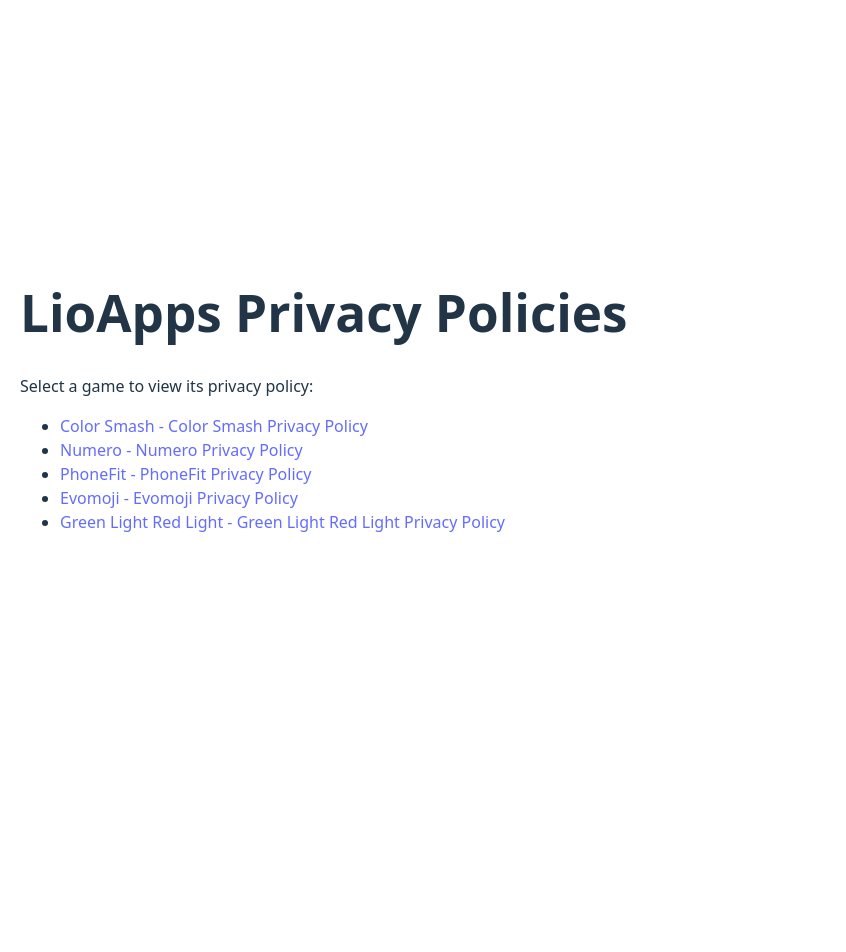
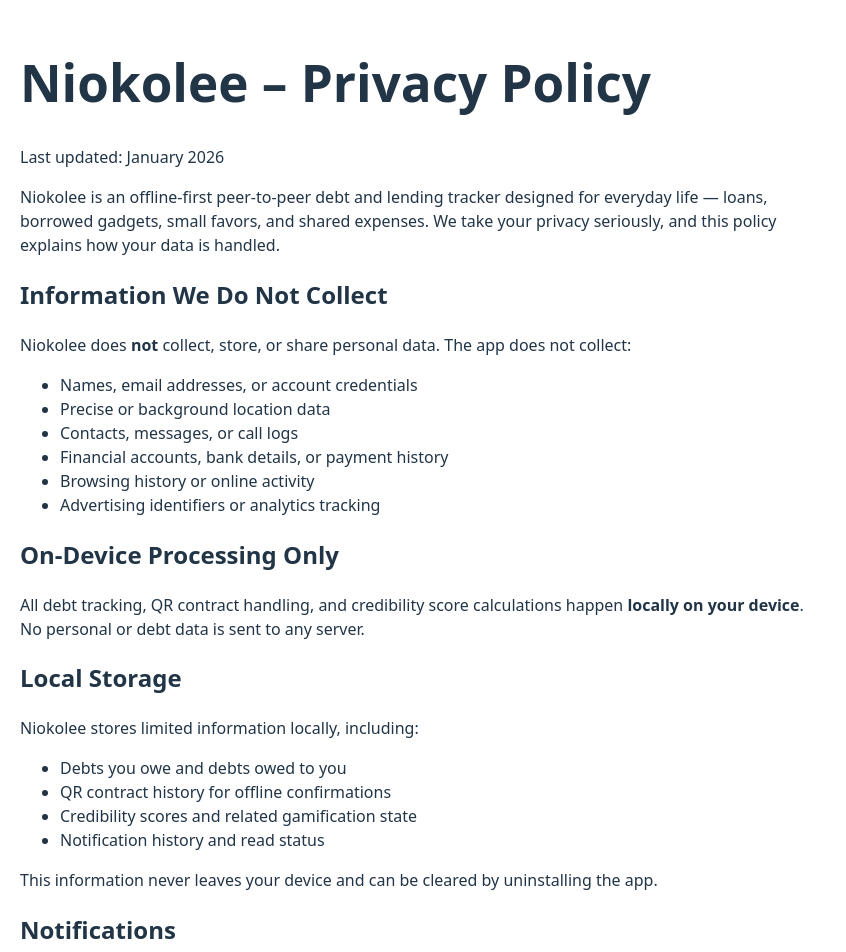
Before and after one commit to leomuguchia/liioapps, a React (Vite) app: page /privacy/niokolee in a window 1280 px wide. Shown: the top 952 px of the page, without its empty margins (0-846 px from the left). Before the commit the page ends 800 px from the top, so only its background shows below. Built offline with nearby package versions, Linux system fonts and the light colour scheme.

Commit message:
niokolee

```diff
--- a/src/App.jsx
+++ b/src/App.jsx
@@ -6,6 +6,7 @@ import NumeroPrivacy from "./policies/numero";
 import PhoneFitPrivacy from "./policies/phonefit";
 import EvomojiPrivacy from "./policies/evomoji";
 import GreenLightRedLightPrivacy from "./policies/greenLight";
+import NiokoleePrivacy from "./policies/niokolee";
 
 function App() {
   return (
@@ -17,6 +18,7 @@ function App() {
         <Route path="/privacy/phonefit" element={<PhoneFitPrivacy />} />
         <Route path="/privacy/evomoji" element={<EvomojiPrivacy />} />
         <Route path="/privacy/green-light" element={<GreenLightRedLightPrivacy/>} />
+        <Route path="/privacy/niokolee" element={<NiokoleePrivacy/>} />
         <Route path="*" element={<Home />} />
       </Routes>
     </BrowserRouter>
--- a/src/Home.jsx
+++ b/src/Home.jsx
@@ -25,6 +25,10 @@ export default function Home() {
           <a href="/privacy/green-light">Green Light Red Light</a>
           <a href="/privacy/green-light"> - Green Light Red Light Privacy Policy</a>
         </li>
+        <li>
+          <a href="/privacy/niokolee">Niokolee</a>
+          <a href="/privacy/niokolee"> - Niokolee Privacy Policy</a>
+        </li>
       </ul>
     </div>
   );
--- /dev/null
+++ b/src/policies/niokolee.jsx
@@ -0,0 +1,91 @@
+export default function NiokoleePrivacy() {
+  return (
+    <div style={{ padding: 20, maxWidth: 800, margin: "0 auto" }}>
+      <h1>Niokolee – Privacy Policy</h1>
+      <p>Last updated: January 2026</p>
+
+      <p>
+        Niokolee is an offline-first peer-to-peer debt and lending tracker
+        designed for everyday life — loans, borrowed gadgets, small favors,
+        and shared expenses. We take your privacy seriously, and this policy
+        explains how your data is handled.
+      </p>
+
+      <h2>Information We Do Not Collect</h2>
+      <p>
+        Niokolee does <strong>not</strong> collect, store, or share personal data.
+        The app does not collect:
+      </p>
+      <ul>
+        <li>Names, email addresses, or account credentials</li>
+        <li>Precise or background location data</li>
+        <li>Contacts, messages, or call logs</li>
+        <li>Financial accounts, bank details, or payment history</li>
+        <li>Browsing history or online activity</li>
+        <li>Advertising identifiers or analytics tracking</li>
+      </ul>
+
+      <h2>On-Device Processing Only</h2>
+      <p>
+        All debt tracking, QR contract handling, and credibility score calculations
+        happen <strong>locally on your device</strong>. No personal or debt data is
+        sent to any server.
+      </p>
+
+      <h2>Local Storage</h2>
+      <p>
+        Niokolee stores limited information locally, including:
+      </p>
+      <ul>
+        <li>Debts you owe and debts owed to you</li>
+        <li>QR contract history for offline confirmations</li>
+        <li>Credibility scores and related gamification state</li>
+        <li>Notification history and read status</li>
+      </ul>
+      <p>
+        This information never leaves your device and can be cleared by uninstalling
+        the app.
+      </p>
+
+      <h2>Notifications</h2>
+      <p>
+        Niokolee uses local notifications to remind you of pending debts,
+        repayments, or overdue penalties. These notifications are generated
+        entirely on-device without any server involvement.
+      </p>
+
+      <h2>No Ads or Trackers</h2>
+      <p>
+        Niokolee contains <strong>no advertisements</strong>,
+        <strong>no analytics trackers</strong>, and
+        <strong>no third-party advertising SDKs</strong>.
+      </p>
+
+      <h2>No Accounts Required</h2>
+      <p>
+        Niokolee works immediately after installation and does not require
+        account creation or sign-in.
+      </p>
+
+      <h2>Children’s Privacy</h2>
+      <p>
+        Niokolee does not collect personal information from anyone, including
+        children. It complies with child privacy requirements by design.
+      </p>
+
+      <h2>Changes to This Policy</h2>
+      <p>
+        If this privacy policy changes, the updated version will be included
+        with app updates. Continued use of the app indicates acceptance of
+        the updated policy.
+      </p>
+
+      <h2>Contact Us</h2>
+      <p>
+        If you have questions about this privacy policy, you can contact us at:
+        <br />
+        <strong>support@lioapps.com</strong>
+      </p>
+    </div>
+  );
+}
```
